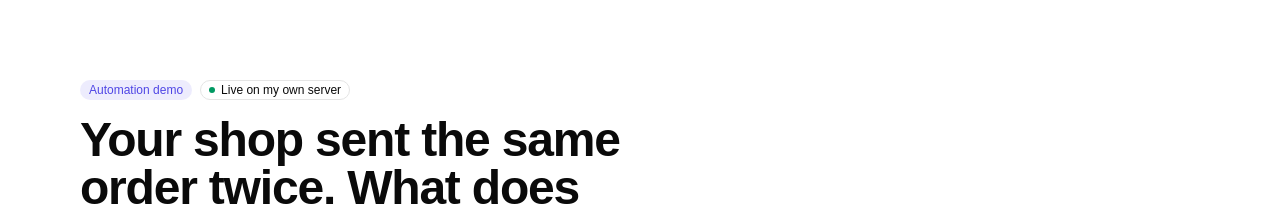
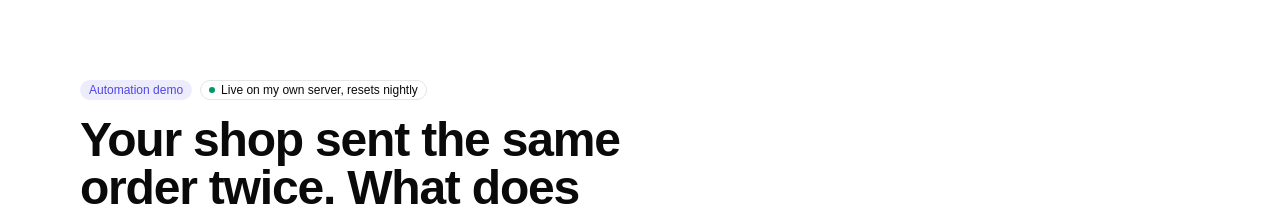
Before and after one commit to hamza-eshoul/demos, a React (Vite) app: page / in a window 1280 px wide. Shown: the top 206 px of the page. Built offline with nearby package versions, Linux system fonts and the light colour scheme; no server answers.

Commit message:
Say the demo resets nightly

```diff
--- a/src/features/orders-duplicates/components/header/DemoHeader.tsx
+++ b/src/features/orders-duplicates/components/header/DemoHeader.tsx
@@ -6,7 +6,7 @@ const DemoHeader = () => (
       <Badge className="bg-brand/10 text-brand">Automation demo</Badge>
       <Badge variant="outline" className="gap-1.5">
         <span className="size-1.5 rounded-full bg-safe" />
-        Live on my own server
+        Live on my own server, resets nightly
       </Badge>
     </div>
     <h1 className="max-w-3xl text-4xl font-semibold tracking-tight text-balance md:text-5xl">
```
